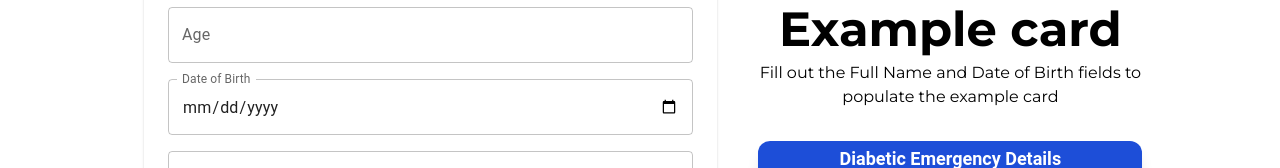
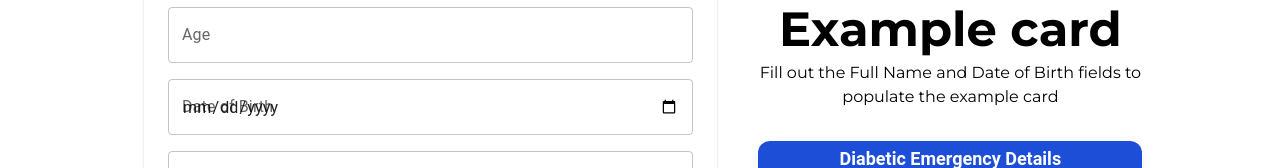
Before and after one commit to Calummullen/diamedic, a React (Vite) app in the folder frontend/: page /checkout in a window 1280 px wide. Shown: the part 479-647 px from the top of the page. Built offline with nearby package versions, Linux system fonts and the light colour scheme; a web font is replaced by a local one.

Commit message:
fix build

```diff
--- a/frontend/src/components/form/details.tsx
+++ b/frontend/src/components/form/details.tsx
@@ -53,8 +53,6 @@ const Details: FC<CardPreviewProps> = ({
     };
   };
   const isMobile = useMediaQuery(theme.breakpoints.down("lg"));
-  const inputLabelProps = useMemo(() => ({ shrink: isMobile }), [isMobile]);
-  console.log("im", isMobile);
 
   const {
     register,
@@ -182,7 +180,6 @@ const Details: FC<CardPreviewProps> = ({
                 fullWidth
                 label="Date of Birth"
                 type="date"
-                InputLabelProps={{ shrink: true }}
                 {...register("dateOfBirth", {
                   required: "Date of birth is required",
                 })}
```
